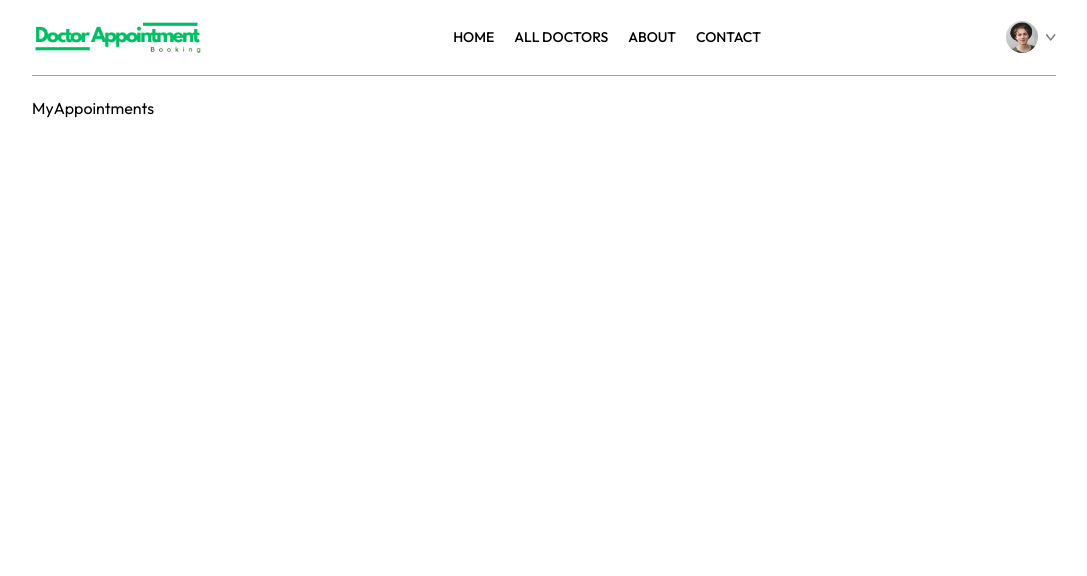
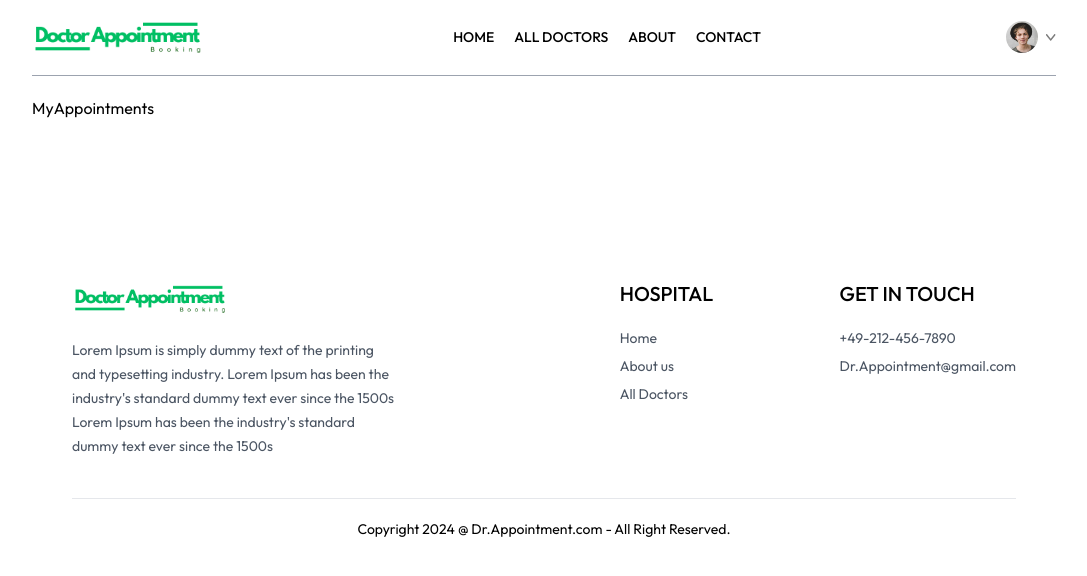
Before and after one commit to mehrnazpishyar/Doctor-Appointment-Booking, a React (Vite) app: page /my-appointments in a window 1280 px wide. Shown: the top 576 px of the page, without its empty margins (96-1183 px from the left). Built offline with nearby package versions, Linux system fonts and the light colour scheme.

Commit message:
Footer was added

```diff
--- a/src/App.jsx
+++ b/src/App.jsx
@@ -8,6 +8,7 @@
 import MyProfile from "./pages/MyProfile";
 import Appointment from "./pages/Appointment";
 import MyAppointments from "./pages/MyAppointments";
+import Footer from "./components/Footer";
 
 function App() {
   return (
@@ -24,6 +25,7 @@
         <Route path="/appointment/:docId" element={<Appointment />} />
         <Route path="/my-appointments" element={<MyAppointments />} />
       </Routes>
+      <Footer/>
     </div>
   );
 }
--- /dev/null
+++ b/src/components/Footer.jsx
@@ -0,0 +1,42 @@
+import React from 'react'
+import { assets } from '../assets/data'
+
+const Footer = () => {
+  return (
+    <div className='md:mx-10'>
+      <div className='flex flex-col sm:grid grid-cols-[3fr_1fr_1fr] gap-14 my-10  mt-40 text-sm'>
+
+        <div>
+          <img className='mb-5 w-40' src={assets.logo} alt="" />
+          <p className='w-full md:w-2/3 text-gray-600 leading-6'>Lorem Ipsum is simply dummy text of the printing and typesetting industry. Lorem Ipsum has been the industry's standard dummy text ever since the 1500s Lorem Ipsum has been the industry's standard dummy text ever since the 1500s</p>
+        </div>
+
+        <div>
+          <p className='text-xl font-medium mb-5'>HOSPITAL</p>
+          <ul className='flex flex-col gap-2 text-gray-600'>
+            <li>Home</li>
+            <li>About us</li>
+            <li>All Doctors</li>
+          </ul>
+        </div>
+
+        <div>
+          <p className='text-xl font-medium mb-5'>GET IN TOUCH</p>
+          <ul className='flex flex-col gap-2 text-gray-600'>
+            <li>+49-212-456-7890</li>
+            <li>Dr.Appointment@gmail.com</li>
+          </ul>
+        </div>
+
+      </div>
+
+      <div>
+        <hr />
+        <p className='py-5 text-sm text-center'>Copyright 2024 @ Dr.Appointment.com - All Right Reserved.</p>
+      </div>
+
+    </div>
+  )
+}
+
+export default Footer
```
